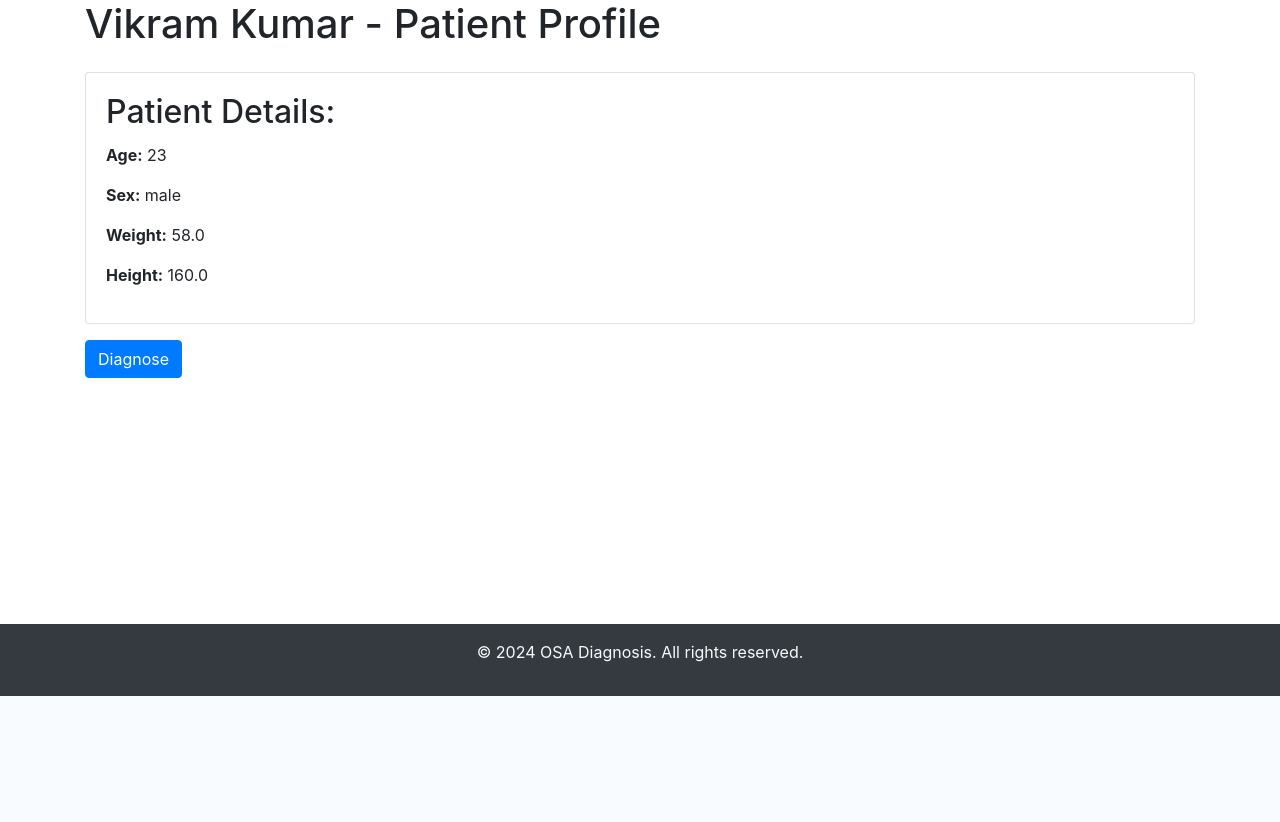
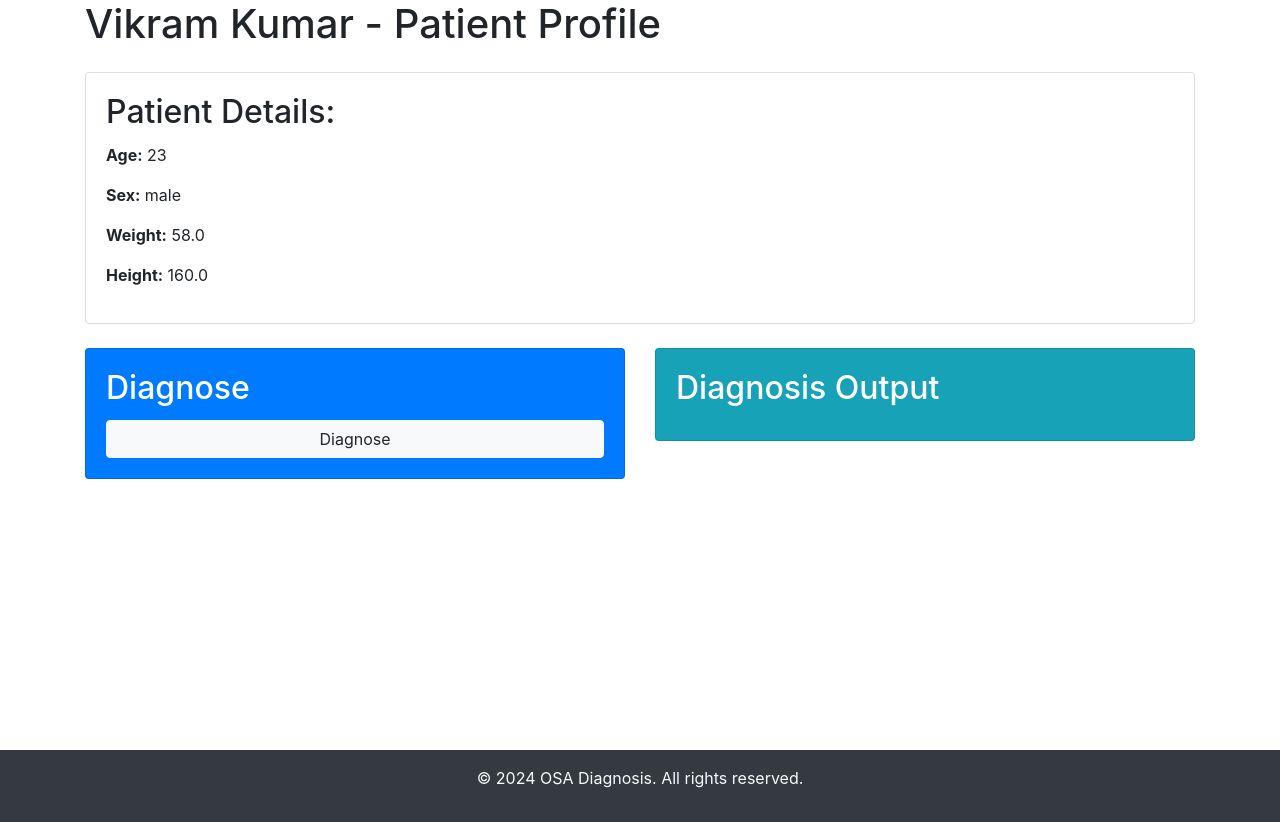
Before and after one commit to mastervikramk/Web_app_for_OSA_Diagnosis_using_Deep_Learning, a Django app: page /patient/1/new/ in a window 1280 px wide. Shown: the part 104-926 px from the top of the page. Before the commit the page ends 800 px from the top, so only its background shows below. Run offline with Django 5.2, Linux system fonts and the light colour scheme; data comes from the database, SQL or seed files in the repository; some libraries are stand-ins or nearby versions.

Commit message:
cards added to patient_profile

```diff
--- a/osa_app/templates/dashboard/new_patient_profile.html
+++ b/osa_app/templates/dashboard/new_patient_profile.html
@@ -7,6 +7,15 @@
     <title>{{ patient.first_name }} {{ patient.last_name }} - Patient Profile</title>
     <!-- Include Bootstrap CSS -->
     <link href="https://stackpath.bootstrapcdn.com/bootstrap/4.3.1/css/bootstrap.min.css" rel="stylesheet">
+    <style>
+        .flex-item {
+            margin-bottom: 20px;
+        }
+
+        .content-wrapper {
+            min-height: calc(100vh - 50px); /* Subtracting the height of the footer */
+        }
+    </style>
 </head>
 
 <body>
@@ -20,7 +29,7 @@
                 <span class="navbar-toggler-icon"></span>
             </button>
             <div class="collapse navbar-collapse justify-content-between" id="navbarNav">
-                <ul class="navbar-nav ml-auto"> <!-- ml-auto for right alignment -->
+                <ul class="navbar-nav ml-auto">
                     <li class="nav-item">
                         <a class="nav-link" href="/dashboard">Profile</a>
                     </li>
@@ -35,9 +44,10 @@
     <!-- Body Content -->
     <div class="container mt-5">
         <div class="row">
-            <div class="col-md-12">
+            <div class="col-md-12 content-wrapper">
                 <h1 class="mb-4">{{ patient.first_name }} {{ patient.last_name }} - Patient Profile</h1>
-                <div class="card">
+                <!-- Patient Details Card -->
+                <div class="card mb-4">
                     <div class="card-body">
                         <h2 class="card-title">Patient Details:</h2>
                         <p><strong>Age:</strong> {{ patient.age }}</p>
@@ -47,26 +57,39 @@
                     </div>
                 </div>
 
-                <!-- Button for diagnosis -->
-                <form method="POST" action="{% url 'new_patient_profile' patient.id %}">
-                    {% csrf_token %}
-                    <button type="submit" class="btn btn-primary mt-3">Diagnose</button>
-                </form>
+                <!-- Diagnosis and Result Cards -->
+                <div class="row">
+                    <!-- Diagnosis Button Card -->
+                    <div class="col-md-6 flex-item">
+                        <div class="card bg-primary text-white">
+                            <div class="card-body">
+                                <h2 class="card-title">Diagnose</h2>
+                                <form method="POST" action="{% url 'new_patient_profile' patient.id %}">
+                                    {% csrf_token %}
+                                    <button type="submit" class="btn btn-light btn-block">Diagnose</button>
+                                </form>
+                            </div>
+                        </div>
+                    </div>
+                    <!-- Diagnosis Result Card -->
+                    <div class="col-md-6 flex-item">
+                        <div class="card bg-info text-white">
+                            <div class="card-body">
+                                <h2 class="card-title">Diagnosis Output</h2>
+                                {% if diagnosis_output %}
+                                <p><b>{{ diagnosis_output }}</b></p>
+                                {% endif %}
+                            </div>
+                        </div>
+                    </div>
+                </div>
 
-                <!-- Output of diagnosis -->
-                {% if diagnosis_output %}
-                <div class="mt-4">
-                    <h2>Diagnosis Output:<p style="background-color: lightblue; padding: 5px; display: inline-block;">{{ diagnosis_output }}</p></h2>
-
-
-                </div>
-                {% endif %}
             </div>
         </div>
     </div>
 
     <!-- Footer -->
-    <footer class="bg-dark text-light text-center py-3 fixed-bottom">
+    <footer class="bg-dark text-light text-center py-3">
         <div class="container">
             <p>&copy; 2024 OSA Diagnosis. All rights reserved.</p>
         </div>
```
